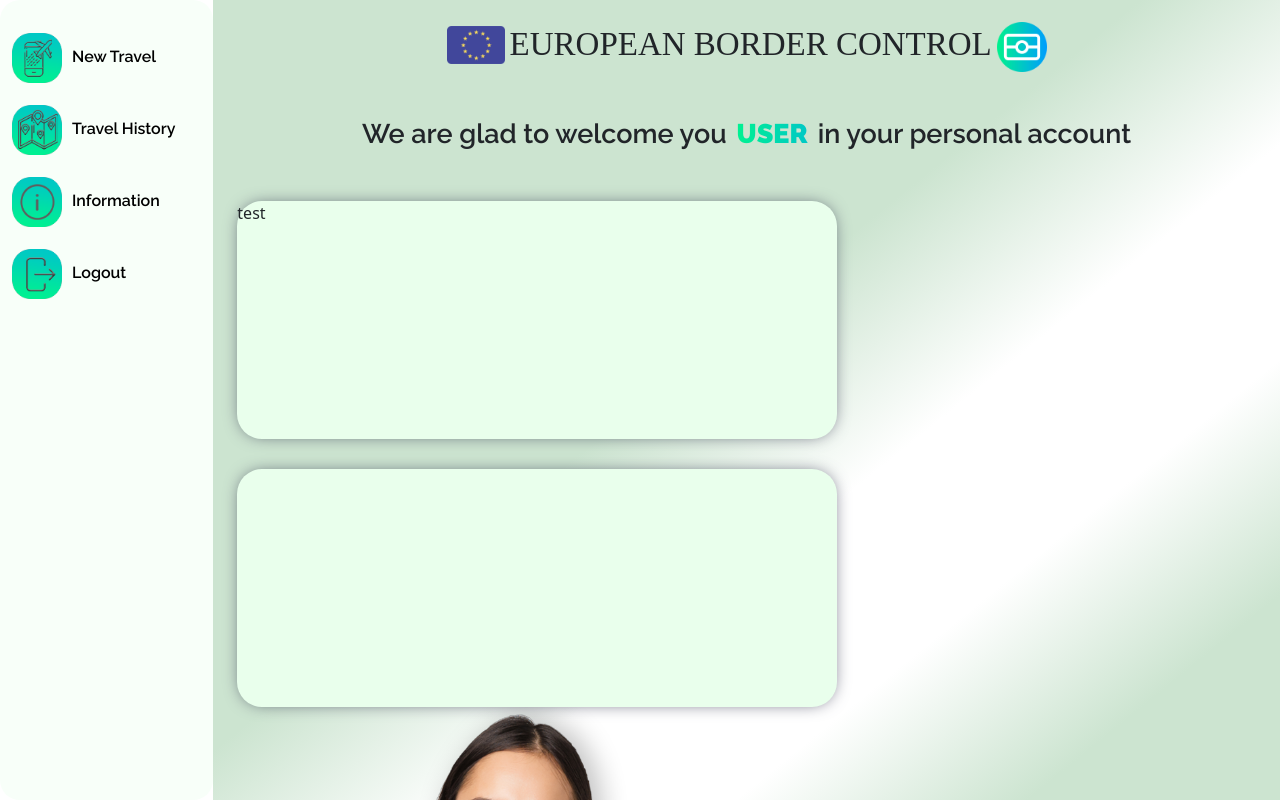
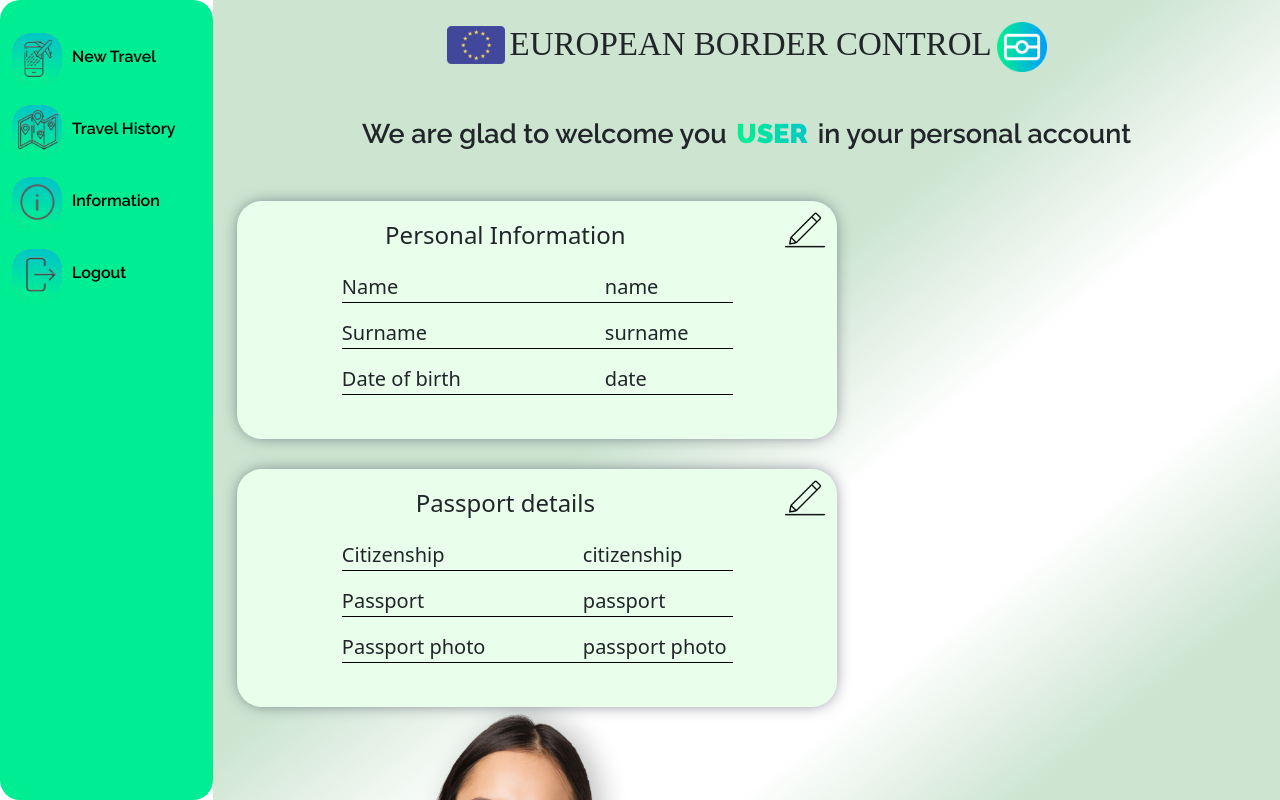
Before and after one commit to kiril-vandzsurak/european-online-border, a React (Create React App) app: page /myAccount in a window 1280 px wide. Shown: the top 800 px of the page. Built offline with nearby package versions, Linux system fonts and the light colour scheme; a web font is replaced by a local one.

Commit message:
Finishing pc version of my Account

```diff
--- a/package.json
+++ b/package.json
@@ -10,6 +10,7 @@
     "bootstrap": "^5.2.3",
     "react": "^18.2.0",
     "react-bootstrap": "^2.7.2",
+    "react-datepicker": "^4.10.0",
     "react-dom": "^18.2.0",
     "react-redux": "^8.0.5",
     "react-router-dom": "^6.8.1",
--- a/src/components/MyAccount/MyAccount.css
+++ b/src/components/MyAccount/MyAccount.css
@@ -12,7 +12,7 @@
 
 .menuButtons:hover {
   font-size: 20px;
-  background-color: #c8ffd1 !important;
+  background-color: #f8fff9 !important;
 }
 
 .menuButtons > img:hover {
@@ -77,3 +77,54 @@
   -moz-box-shadow: 0px 0px 17px -5px rgba(66, 68, 90, 1);
   box-shadow: 0px 0px 17px -5px rgba(66, 68, 90, 1);
 }
+
+.infoBlockName {
+  display: flex;
+}
+
+.h4AccountBlockName {
+  display: block;
+  margin-inline: auto;
+  margin-top: 20px;
+}
+
+.editBtn {
+  background: none !important;
+  border: none !important;
+}
+
+/* .infoBlockData {
+  display: flex;
+  justify-content: space-between;
+  width: 302px;
+  margin-inline: auto;
+  font-size: 20px;
+  margin-top: 20px;
+}
+
+.infoBlockLeftAndRight {
+  display: flex;
+  flex-direction: column;
+}
+
+.infoBlockLeftAndRight > span {
+  margin-bottom: 15px;
+} */
+
+.infoBlocksData {
+  display: flex;
+  justify-content: space-between;
+  width: 391px;
+  margin-inline: auto;
+  font-size: 20px;
+  margin-top: 15px;
+  border-bottom: 1px black solid;
+}
+
+.infoWidth {
+  width: 128px;
+}
+
+.infoWidthPassport {
+  width: 150px;
+}
--- a/src/components/MyAccount/MyAccount.jsx
+++ b/src/components/MyAccount/MyAccount.jsx
@@ -4,12 +4,108 @@ import Col from "react-bootstrap/Col";
 import Button from "react-bootstrap/Button";
 import "./MyAccount.css";
 import { useState } from "react";
+import Modal from "react-bootstrap/Modal";
+import Form from "react-bootstrap/Form";
 
 const MyAccount = () => {
-  const [test, setTest] = useState("test");
+  const [showPersonal, setShowPersonal] = useState(false);
+  const [showPassport, setShowPassport] = useState(false);
+  const [date, setDate] = useState(new Date());
+
+  const handleClosePersonal = () => setShowPersonal(false);
+  const handleShowPersonal = () => setShowPersonal(true);
+  const handleClosePassport = () => setShowPassport(false);
+  const handleShowPassport = () => setShowPassport(true);
 
   return (
     <div>
+      <Modal
+        show={showPersonal}
+        onHide={handleClosePersonal}
+        backdrop="static"
+        keyboard={false}
+      >
+        <Modal.Header closeButton>
+          <Modal.Title>Change Personal data</Modal.Title>
+        </Modal.Header>
+        <Modal.Body>
+          <Form>
+            <Form.Group className="mb-3" controlId="formBasicPassword">
+              <Form.Label>Name</Form.Label>
+              <Form.Control type="text" placeholder="Name" />
+            </Form.Group>
+
+            <Form.Group className="mb-3" controlId="formBasicPassword">
+              <Form.Label>Surname</Form.Label>
+              <Form.Control type="text" placeholder="Surname" />
+            </Form.Group>
+
+            <Form.Group controlId="duedate">
+              <Form.Label style={{ marginRight: "33px" }}>
+                Birth Date
+              </Form.Label>
+              <Form.Control
+                type="date"
+                name="duedate"
+                placeholder="Due date"
+                value={date}
+                onChange={(e) => setDate(e.target.value)}
+              />
+            </Form.Group>
+          </Form>
+        </Modal.Body>
+        <Modal.Footer>
+          <Button variant="secondary" onClick={handleClosePersonal}>
+            Close
+          </Button>
+          <Button variant="primary" onClick={handleClosePersonal}>
+            Save Changes
+          </Button>
+        </Modal.Footer>
+      </Modal>
+
+      <Modal
+        show={showPassport}
+        onHide={handleClosePassport}
+        backdrop="static"
+        keyboard={false}
+      >
+        <Modal.Header closeButton>
+          <Modal.Title>Change Passport data</Modal.Title>
+        </Modal.Header>
+        <Modal.Body>
+          <Form>
+            <Form.Group className="mb-3" controlId="formBasicPassword">
+              <Form.Label>Citizenship</Form.Label>
+              <Form.Control type="text" placeholder="Citizenship" />
+            </Form.Group>
+
+            <Form.Group className="mb-3" controlId="formBasicPassword">
+              <Form.Label>Passport number</Form.Label>
+              <Form.Control type="text" placeholder="Passport number" />
+            </Form.Group>
+
+            <Form.Group className="mb-3">
+              <Form.Label>Disabled select menu</Form.Label>
+              <Form.Select>
+                <option>Poland</option>
+                <option>Germany</option>
+                <option>Spain</option>
+                <option>Croatia</option>
+              </Form.Select>
+            </Form.Group>
+          </Form>
+        </Modal.Body>
+        <Modal.Footer>
+          <Button variant="secondary" onClick={handleClosePassport}>
+            Close
+          </Button>
+          <Button variant="primary" onClick={handleClosePassport}>
+            Save Changes
+          </Button>
+        </Modal.Footer>
+      </Modal>
+
       <Container fluid>
         <Row>
           <Col lg={2} style={{ padding: "0" }}>
@@ -17,7 +113,7 @@ const MyAccount = () => {
               style={{
                 width: "100%",
                 height: "100vh",
-                backgroundColor: "#f8fff9",
+                backgroundColor: "#00ee93",
                 borderRadius: "20px",
                 paddingTop: "14px",
               }}
@@ -131,7 +227,38 @@ const MyAccount = () => {
                     }}
                     className="shadowInfoAccount"
                   >
-                    <p>{test}</p>
+                    <div className="infoBlockName">
+                      <h4 className="h4AccountBlockName">
+                        Personal Information
+                      </h4>
+                      <Button className="editBtn">
+                        <img
+                          style={{
+                            display: "block",
+                            width: "40px",
+                            height: "40px",
+                            marginTop: "3px",
+                          }}
+                          onClick={handleShowPersonal}
+                          src={window.location.origin + "/editInfo.png"}
+                          alt="img"
+                        />
+                      </Button>
+                    </div>
+                    <div>
+                      <div className="infoBlocksData ">
+                        <span>Name</span>
+                        <span className="infoWidth">name</span>
+                      </div>
+                      <div className="infoBlocksData ">
+                        <span>Surname</span>
+                        <span className="infoWidth">surname</span>
+                      </div>
+                      <div className="infoBlocksData ">
+                        <span>Date of birth</span>
+                        <span className="infoWidth">date</span>
+                      </div>
+                    </div>
                   </div>
                   <div
                     style={{
@@ -141,7 +268,40 @@ const MyAccount = () => {
                       borderRadius: "25px",
                     }}
                     className="shadowInfoAccount"
-                  ></div>
+                  >
+                    <div className="infoBlockName">
+                      <h4 className="h4AccountBlockName">Passport details</h4>
+                      <Button className="editBtn">
+                        <img
+                          style={{
+                            display: "block",
+                            width: "40px",
+                            height: "40px",
+                            marginTop: "3px",
+                          }}
+                          onClick={handleShowPassport}
+                          src={window.location.origin + "/editInfo.png"}
+                          alt="img"
+                        />
+                      </Button>
+                    </div>
+                    <div>
+                      <div className="infoBlocksData">
+                        <span>Citizenship</span>
+                        <span className="infoWidthPassport">citizenship</span>
+                      </div>
+                      <div className="infoBlocksData">
+                        <span>Passport</span>
+                        <span className="infoWidthPassport">passport</span>
+                      </div>
+                      <div className="infoBlocksData">
+                        <span>Passport photo</span>
+                        <span className="infoWidthPassport">
+                          passport photo
+                        </span>
+                      </div>
+                    </div>
+                  </div>
                 </Col>
                 <Col>
                   <img
```
Also changed, not shown: public/editInfo.png (added), 1 other file (tests, documents, lock files or other folders).
